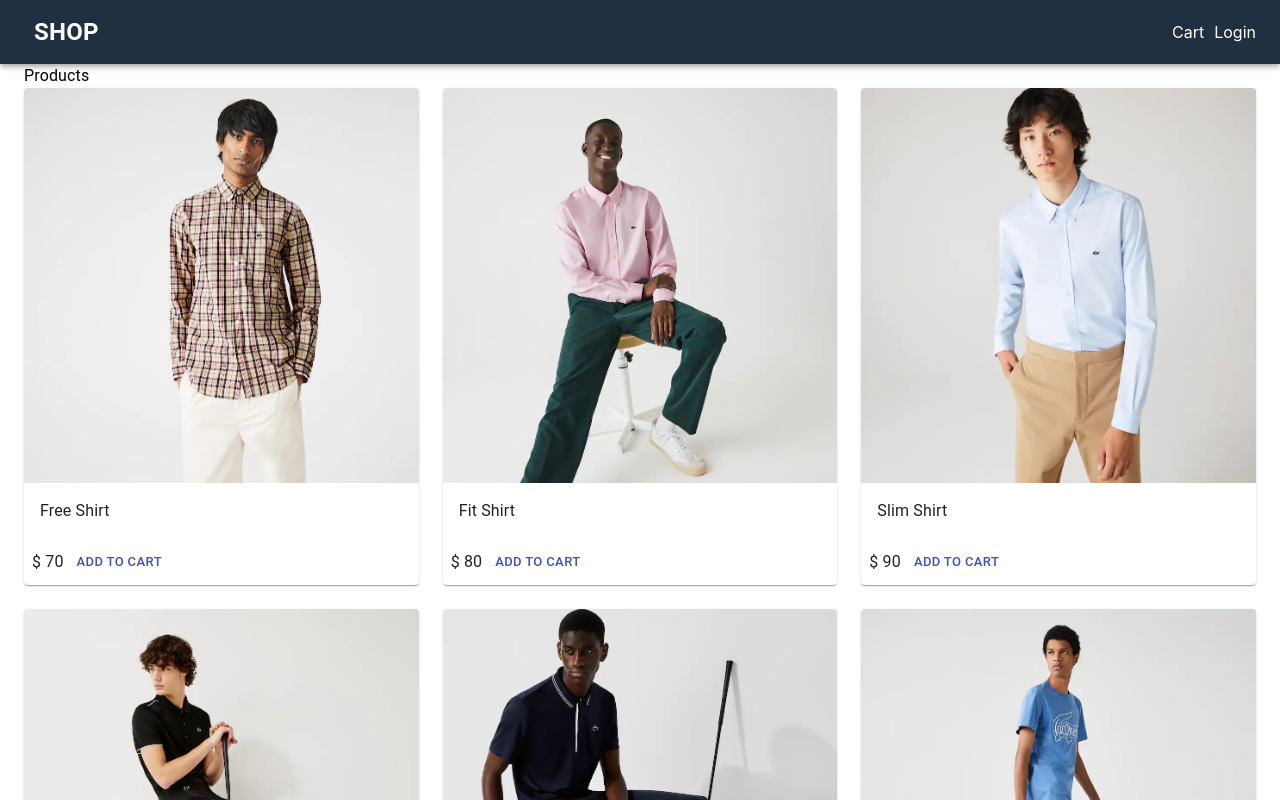
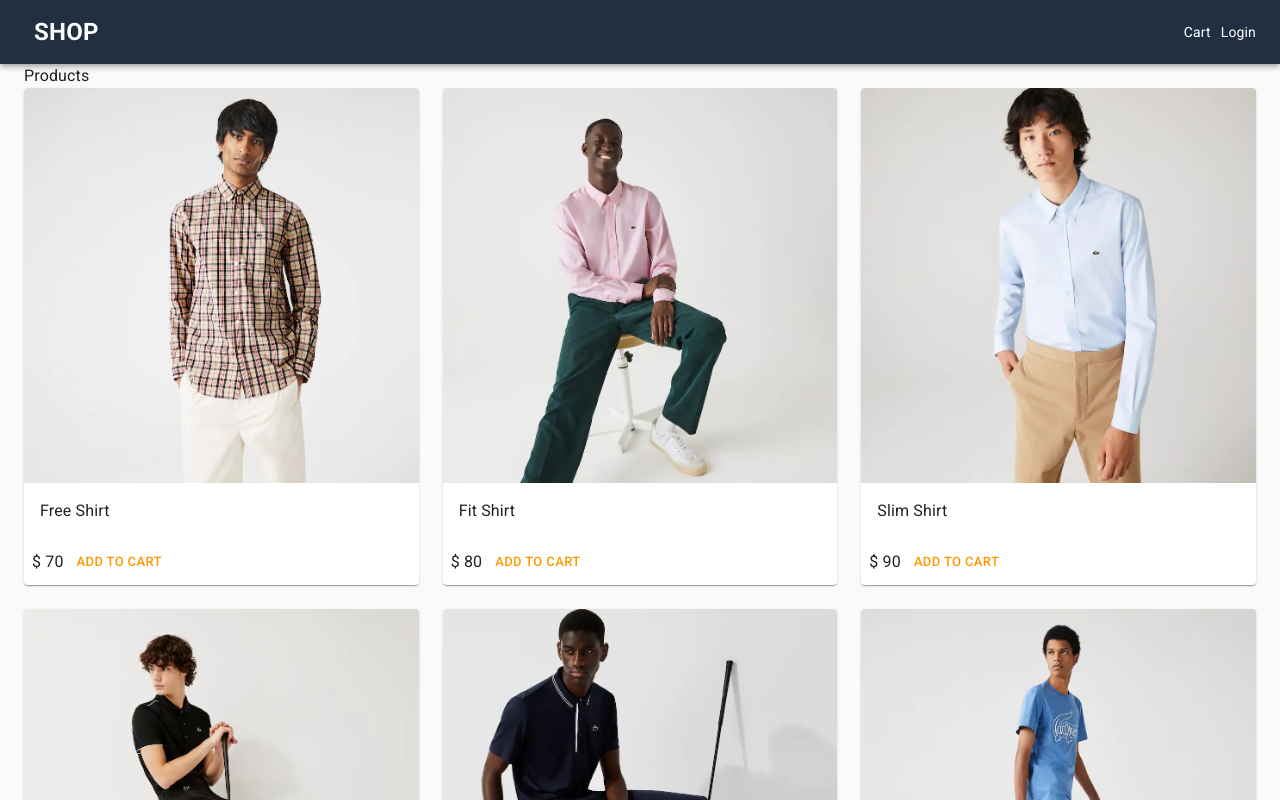
Before and after one commit to daniel-liemng/shop_nextjs, a Next.js app: page / in a window 1280 px wide. Shown: the top 800 px of the page. Built offline with nearby package versions, Linux system fonts and the light colour scheme.

Commit message:
MUI theme

```diff
--- a/components/Layout.js
+++ b/components/Layout.js
@@ -6,11 +6,42 @@
   Typography,
   Container,
   Link,
+  ThemeProvider,
+  createTheme,
+  CssBaseline,
 } from '@material-ui/core';
 
 import useStyles from '../utils/styles';
+import { orange } from '@material-ui/core/colors';
 
 const Layout = ({ title, description, children }) => {
+  const theme = createTheme({
+    typography: {
+      h1: {
+        fontSize: '1.6rem',
+        fontWeight: 400,
+        margin: '1rem 0',
+      },
+      h2: {
+        fontSize: '1.4rem',
+        fontWeight: 400,
+        margin: '1rem 0',
+      },
+      body1: {
+        fontWeight: 'normal',
+      },
+    },
+    palette: {
+      type: 'light',
+      primary: {
+        main: orange[500],
+      },
+      secondary: {
+        main: '#208080',
+      },
+    },
+  });
+
   const classes = useStyles();
 
   return (
@@ -19,6 +50,9 @@
         <title>{title ? `${title} - Shop | NextJS` : `Shop | NextJS`}</title>
         {description && <meta name='description' content={description}></meta>}
       </Head>
+
+      <ThemeProvider theme={theme}>
+        <CssBaseline />
         <AppBar position='static' className={classes.navbar}>
           <Toolbar>
             <NextLink href='/' passHref>
@@ -41,6 +75,7 @@
         <footer className={classes.footer}>
           <Typography>All Right Reserved | Shop @ NextJS</Typography>
         </footer>
+      </ThemeProvider>
     </div>
   );
 };
--- a/pages/_document.js
+++ b/pages/_document.js
@@ -6,7 +6,14 @@
   render() {
     return (
       <Html lang='en'>
-        <Head></Head>
+        <Head>
+          <link rel='preconnect' href='https://fonts.googleapis.com' />
+          <link rel='preconnect' href='https://fonts.gstatic.com' crossOrigin />
+          <link
+            href='https://fonts.googleapis.com/css2?family=Roboto:wght@400;500;700&display=swap'
+            rel='stylesheet'
+          />
+        </Head>
         <body>
           <Main />
           <NextScript />
--- a/pages/products/[slug].js
+++ b/pages/products/[slug].js
@@ -48,7 +48,9 @@
         <Grid item md={3} xs={12}>
           <List>
             <ListItem>
-              <Typography component='h1'>{product.name}</Typography>
+              <Typography component='h1' variant='h1'>
+                {product.name}
+              </Typography>
             </ListItem>
             <ListItem>
               <Typography>Category: {product.category}</Typography>
```
Lines whose indentation alone changed are shown as unchanged.
